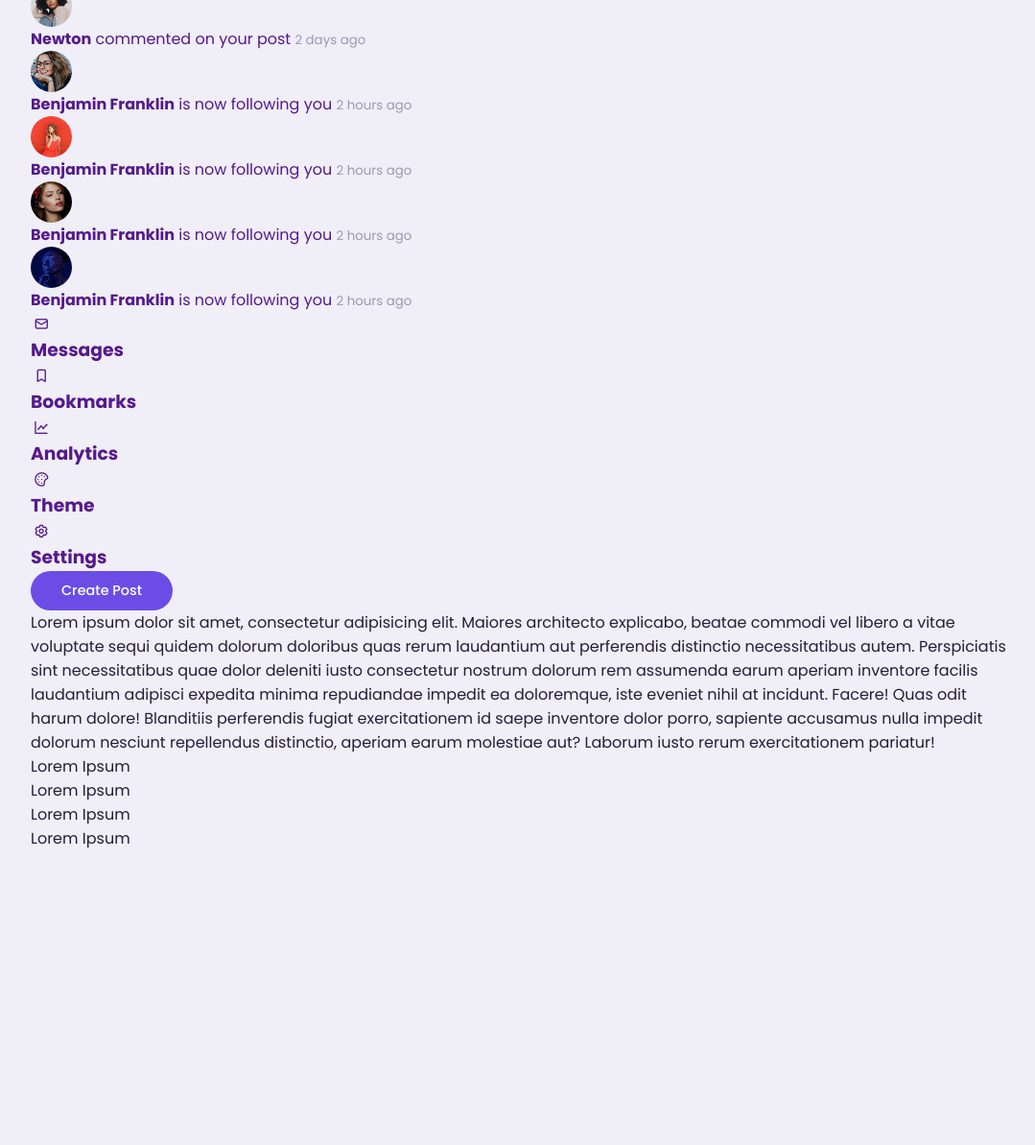
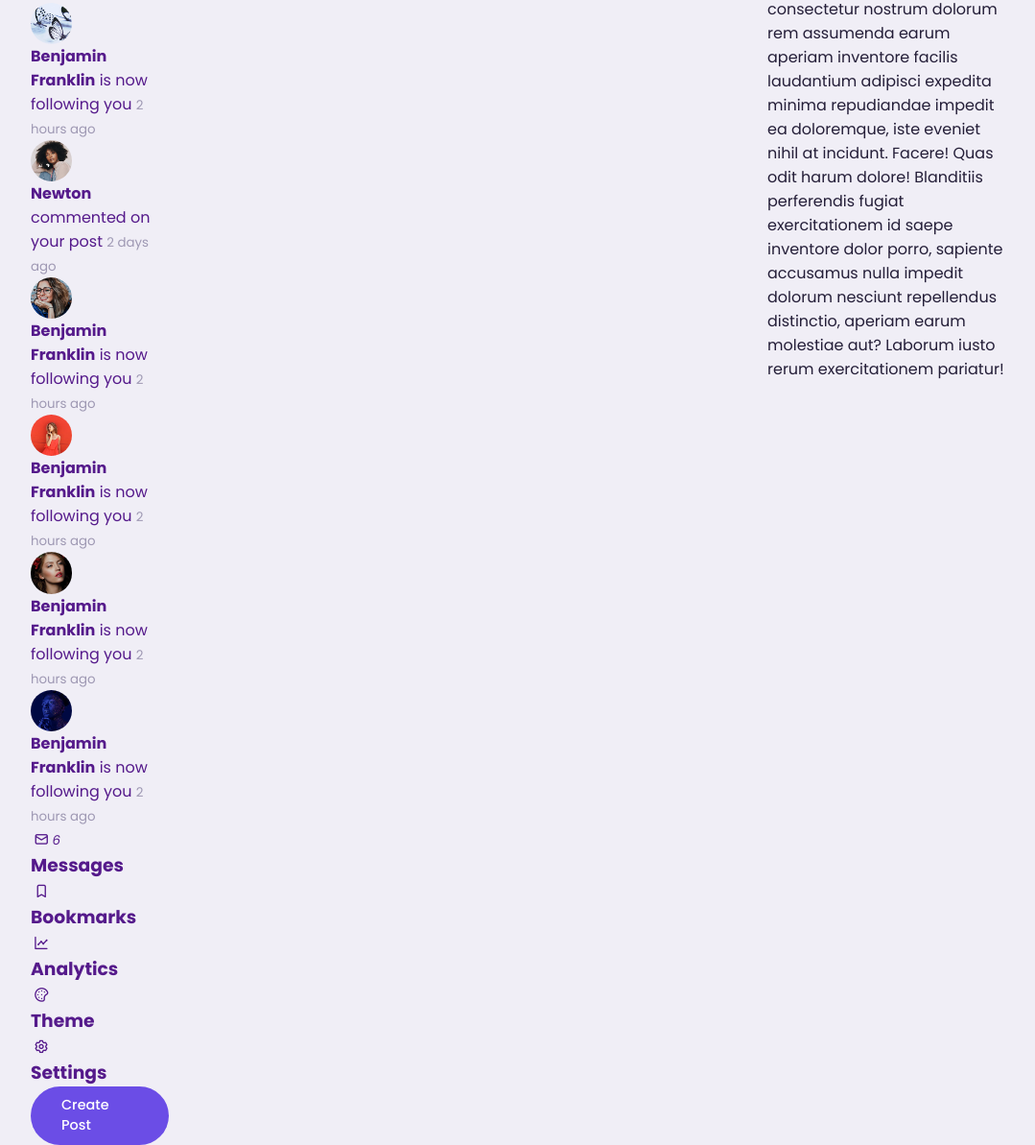
Before and after one commit to archa8/30-days-of-js, a plain HTML site: page Day30/index.html in a window 1280 px wide. Shown: the part 339-1532 px from the top of the page at 96% size, without its empty margins (96-1175 px from the left). Before the commit the page ends 1225 px from the top, so only its background shows below. Drawn offline with nearby package versions, Linux system fonts and the light colour scheme.

```diff
--- a/Day30/index.html
+++ b/Day30/index.html
@@ -107,8 +107,8 @@
               </div>
             </div>
           </a>
-          <a href="" class="menu-item">
-            <span><i class="uil uil-envelope-alt" id="messages-notifications"></i></span><h3>Messages</h3>
+          <a href="" class="menu-item" id="messages-notifications">
+            <span><i class="uil uil-envelope-alt"><small class="notification-count">6</small></i></span><h3>Messages</h3>
           </a>
           <a href="" class="menu-item">
             <span><i class="uil uil-bookmark"></i></span><h3>Bookmarks</h3>
@@ -133,24 +133,6 @@
         Perspiciatis sint necessitatibus quae dolor deleniti iusto consectetur nostrum dolorum rem assumenda earum aperiam inventore facilis laudantium adipisci expedita minima repudiandae impedit ea doloremque, iste eveniet nihil at incidunt. Facere!
         Quas odit harum dolore! Blanditiis perferendis fugiat exercitationem id saepe inventore dolor porro, sapiente accusamus nulla impedit dolorum nesciunt repellendus distinctio, aperiam earum molestiae aut? Laborum iusto rerum exercitationem pariatur!
       </div>
-      <!--changes-->
-      <div class="content">
-        <div class="card">
-          Lorem Ipsum
-        </div>
-        <section>
-          <div class="card">
-            Lorem Ipsum
-          </div>
-          <div class="card">
-            Lorem Ipsum
-          </div>
-          <div class="card">
-            Lorem Ipsum
-          </div>
-        </section>
-      </div>
-      <!--changes end-->
     </div>
   </main>
 </body>
--- a/Day30/style.css
+++ b/Day30/style.css
@@ -16,6 +16,9 @@
   --btn-padding: 0.6rem 2rem;
   --search-padding: 0.6rem 1rem;
   --card-padding: 1rem;
+
+  --sticky-top-left: 5.4rem;
+  --sticky-top-right: -18rem;
 }
 
 *,
@@ -120,3 +123,21 @@
   align-items: center;
   gap: 2rem;
 }
+
+main {
+  position: relative;
+  top: 5.4rem;
+}
+
+main .container {
+  display: grid;
+  grid-template-columns: 18vh auto 20vw;
+  column-gap: 1rem;
+  position: relative;
+}
+
+main .container .left {
+  height: max-content;
+  position: sticky;
+  top: var(--sticky-top-left);
+}
```
